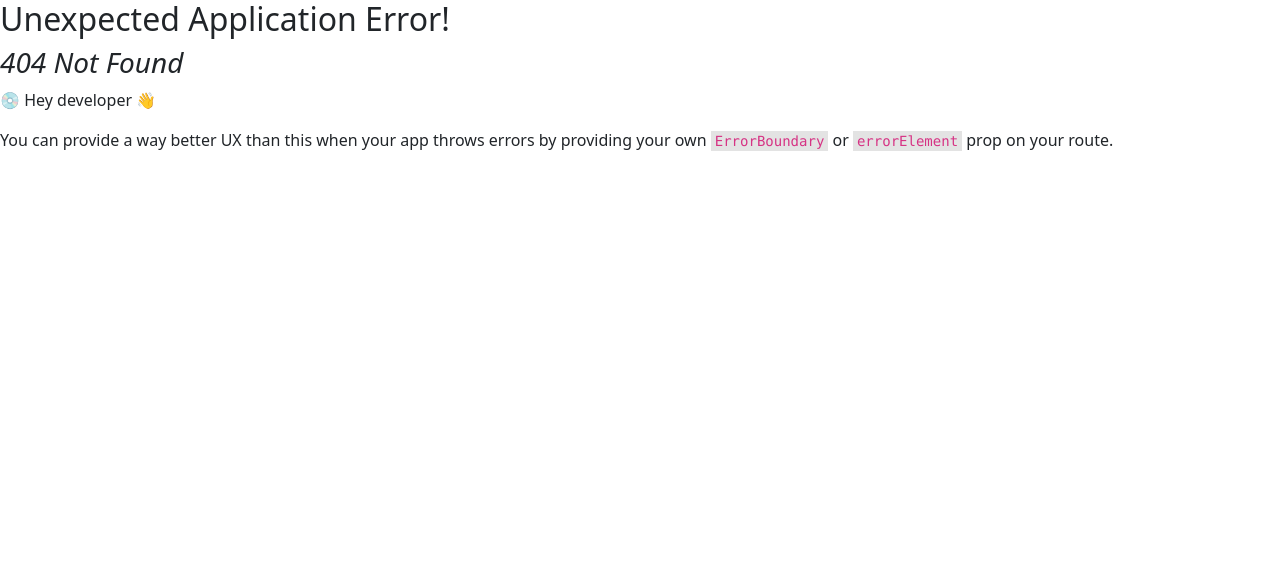
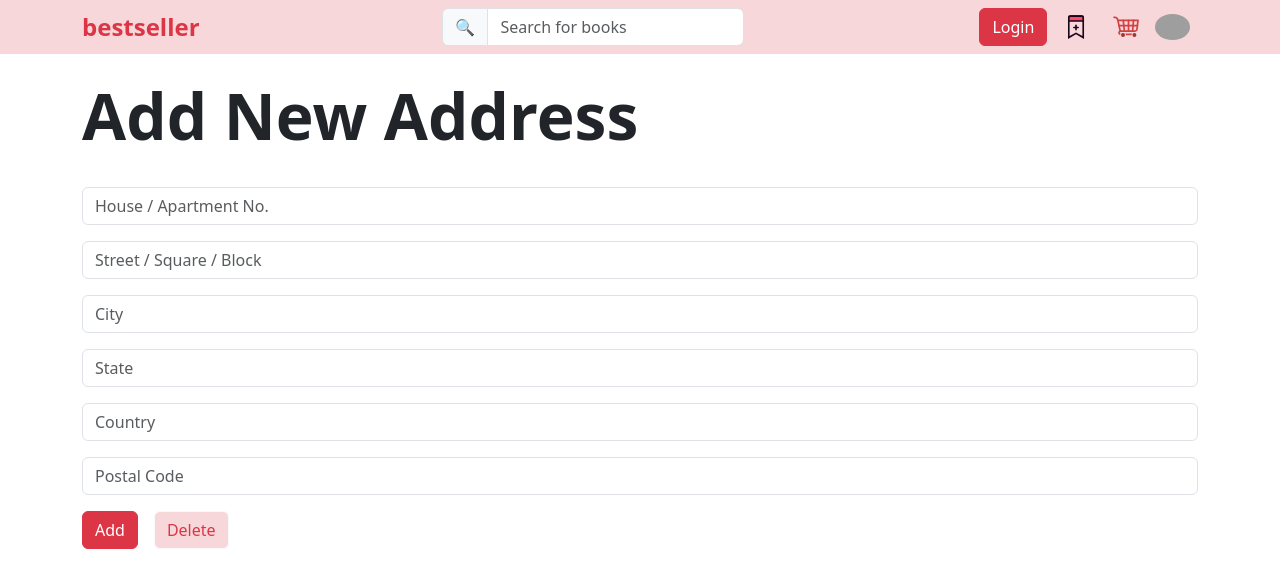
Before and after one commit to devMainak/bestseller-Frontend, a React (Vite) app: page /user/address in a window 1280 px wide. Before the commit this address had no page. Shown: the top 588 px of the page. Built offline with nearby package versions, Linux system fonts and the light colour scheme; grey boxes are pictures that could not be loaded.

Commit message:
feat: add address

```diff
--- /dev/null
+++ b/src/features/address/AddressForm.jsx
@@ -0,0 +1,80 @@
+import { useState } from 'react'
+import { useDispatch } from 'react-redux'
+import { useLocation } from 'react-router-dom'
+import { addNewAddressAsync, updateAddressAsync, deleteAddressAsync } from './adressSlice'
+import Header from "../../components/Header"
+
+const AddressForm = () => {
+  // Configuring useLocation for usage
+  const dispatch = useDispatch()
+  // Configuring useLocation for usage
+  const location = useLocation()
+  // Extracting address if available
+  const { address } = location.state || {}
+  // State bindings with values depending on predefined address
+  const [houseNumber, setHouseNumber] = useState(address ? address.houseNumber : '')
+  const [street, setStreet] = useState(address ? address.street : '')
+  const [city, setCity] = useState(address ? address.city : '')
+  const [state, setState] = useState(address ? address.state : '')
+  const [country, setCountry] = useState(address ? address.country : '')
+  const [postalCode, setPostalCode] = useState(address ? address.postalCode : '')
+  const [alert, setAlert] = useState('')
+
+  const addressFormHandler = async (e) => {
+    e.preventDefault()
+    try {
+      if (houseNumber && street && city && state && country && postalCode) {
+        if (!address) {
+          const newAdderss = {houseNumber, street, city, state, country, postalCode: parseInt(postalCode)}
+          const resultAction = await dispatch(addNewAddressAsync(newAdderss))
+          if (addNewAddressAsync.fulfilled.match(resultAction))
+          {
+            setAlert("New address added!")
+            setTimeout(() => {
+              setAlert('')
+            }, 2000)
+          }
+        } else {
+          const updatedAdderss = {houseNumber, street, city, state, country, postalCode: parseInt(postalCode)}
+          const resultAction = await dispatch(updateAddressAsync({addressId: address._id, address: updatedAdderss}))
+          if (updateAddressAsync.fulfilled.match(resultAction))
+          {
+            setAlert("Address updated successfully!")
+            setTimeout(() => {
+              setAlert('')
+            }, 2000)
+          }
+        }
+      } else {
+        setAlert("Fill out all the details!")
+        setTimeout(() => {
+          setAlert('')
+        }, 2000)
+      }
+    } catch (error) {
+      console.error(error)
+    }
+  }
+
+  return (
+    <>
+      <Header/>
+      <main className="container">
+        <h3 className="display-3 fw-semibold py-4">Add New Address</h3>
+          <form onSubmit={addressFormHandler}>
+            <input onChange={(e) => setHouseNumber(e.target.value)} className="form-control mb-3" type="text" placeholder="House / Apartment No." value={houseNumber}/>
+            <input onChange={(e) => setStreet(e.target.value)} className="form-control mb-3" type="text" placeholder="Street / Square / Block" value={street}/>
+            <input onChange={(e) => setCity(e.target.value)} className="form-control mb-3" type="text" placeholder="City" value={city}/>
+            <input onChange={(e) => setState(e.target.value)} className="form-control mb-3" type="text" placeholder="State" value={state}/>
+            <input onChange={(e) => setCountry(e.target.value)} className="form-control mb-3" type="text" placeholder="Country" value={country}/>
+            <input onChange={(e) => setPostalCode(e.target.value)} className="form-control mb-3" type="number" placeholder="Postal Code" value={postalCode}/>
+            <button className="btn btn-danger" type='submit'>Add</button>
+            <button className="btn btn btn-light text-danger bg-danger-subtle mx-3">Delete</button>
+          </form>
+          {alert && <p className='fs-4 py-4'>{alert}</p>}
+      </main>
+    </>
+  )
+}
+
+export default AddressForm
--- a/src/features/address/UserDetails.jsx
+++ b/src/features/address/UserDetails.jsx
@@ -31,7 +31,7 @@ const UserDetails = () => {
             </div>
           </div>
           <div className='py-4'>
-            <button className='btn btn-danger'>Add Address</button>
+            <Link className='btn btn-danger' to={`/user/address`}>Add Address</Link>
           </div>
           <div>
             <h5 className='display-5 fw-semibold'>Addresses</h5>
@@ -45,7 +45,7 @@ const UserDetails = () => {
                 <li className='list-group-item'>
                   {address.houseNumber}, {address.street}, {address.city}, {address.state}, {address.country} - {address.postalCode}
                   <span className='float-end'>
-                    <Link style={{textDecoration: "none", color: "red"}}>Edit</Link>  |  <Link style={{textDecoration: "none", color: "red"}}>Delete</Link>
+                    <Link style={{textDecoration: "none", color: "red"}} to="/user/address" state={address}>Edit</Link>  |  <Link style={{textDecoration: "none", color: "red"}}>Delete</Link>
                   </span>
                 </li>
                 ))}
--- a/src/index.jsx
+++ b/src/index.jsx
@@ -11,6 +11,7 @@ import BookDetails from './features/books/BookDetails'
 import Wishlist from './features/wishlist/Wishlist'
 import CartView from './features/cart/CartView'
 import UserDetails from './features/address/UserDetails'
+import AddressForm from './features/address/AddressForm'
 
 // routes and elements for the router
 const router = createBrowserRouter([
@@ -37,6 +38,10 @@ const router = createBrowserRouter([
 	{
 		path: "/user",
 		element: <UserDetails/>
+	},
+	{
+		path: "/user/address",
+		element: <AddressForm/>
 	}
 ])
 
```
